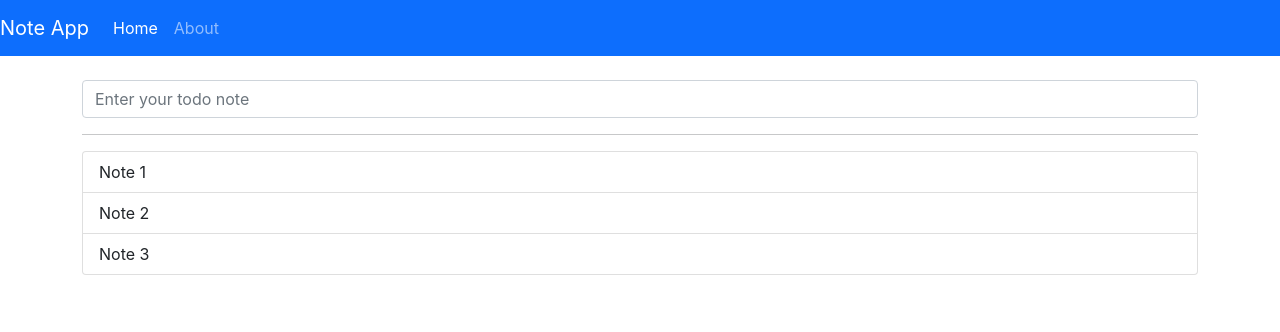
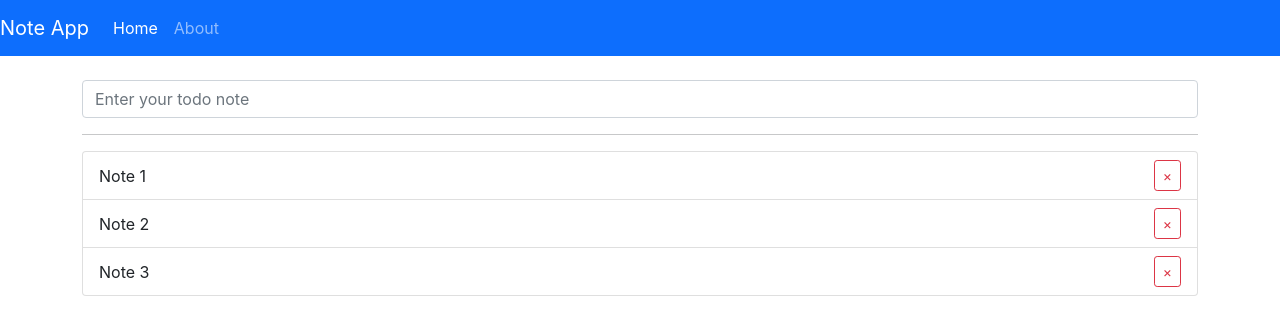
Before and after one commit to juliasut/todos-with-animation, a React (Create React App) app: page / in a window 1280 px wide. Shown: the top 332 px of the page. Built offline with nearby package versions, Linux system fonts and the light colour scheme.

Commit message:
Add styling and delete button to each li

```diff
--- a/src/components/Notes.js
+++ b/src/components/Notes.js
@@ -4,8 +4,9 @@ export const Notes = ({ notes }) => {
   return (
     <ul className="list-group">
       {notes.map((note) => (
-        <li className="list-group-item" key={note.id}>
+        <li className="list-group-item note" key={note.id}>
           {note.title}
+          <button type="button" class="btn btn-outline-danger btn-sm">&times;</button>
         </li>
       ))}
     </ul>
```
